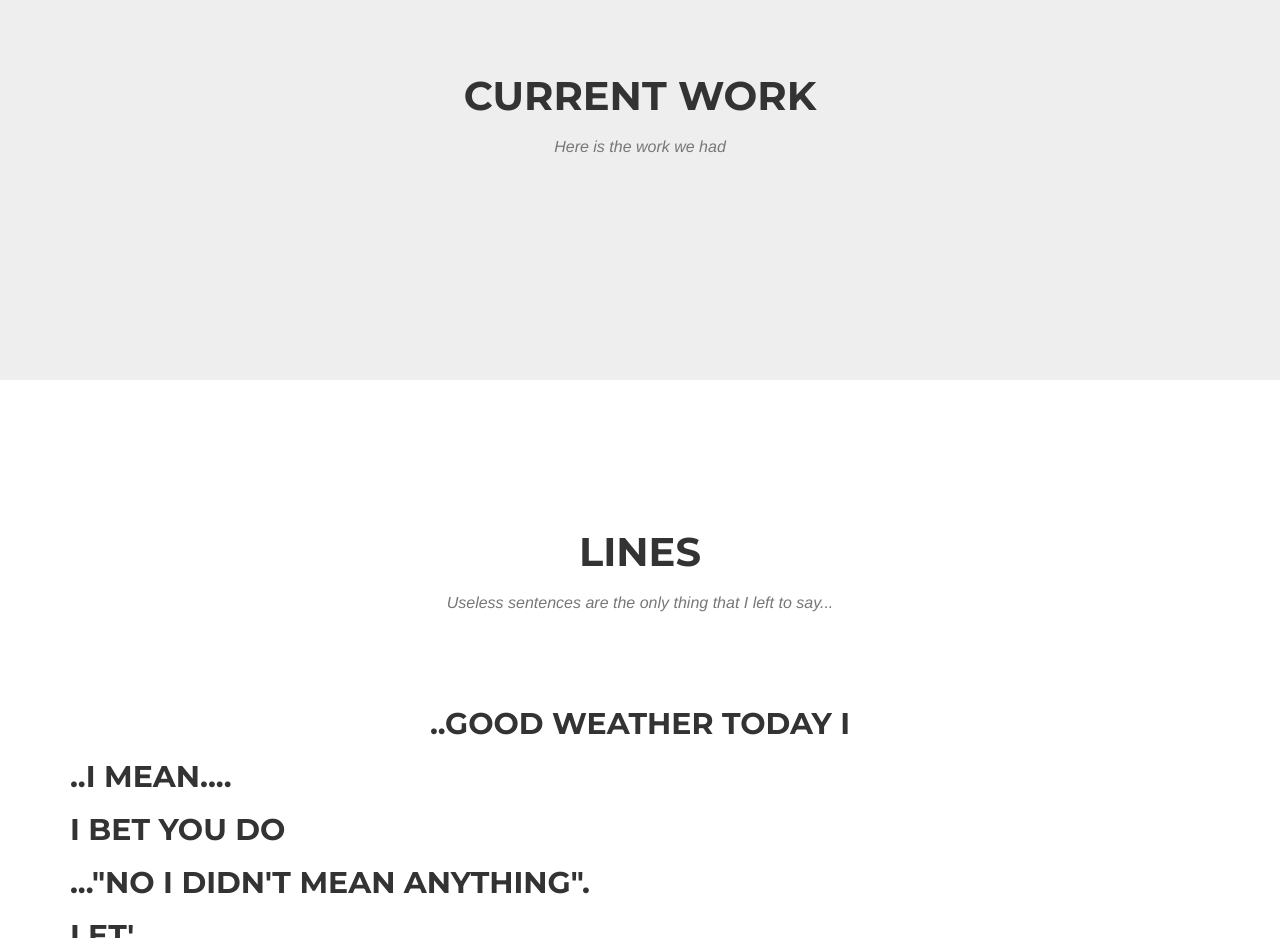
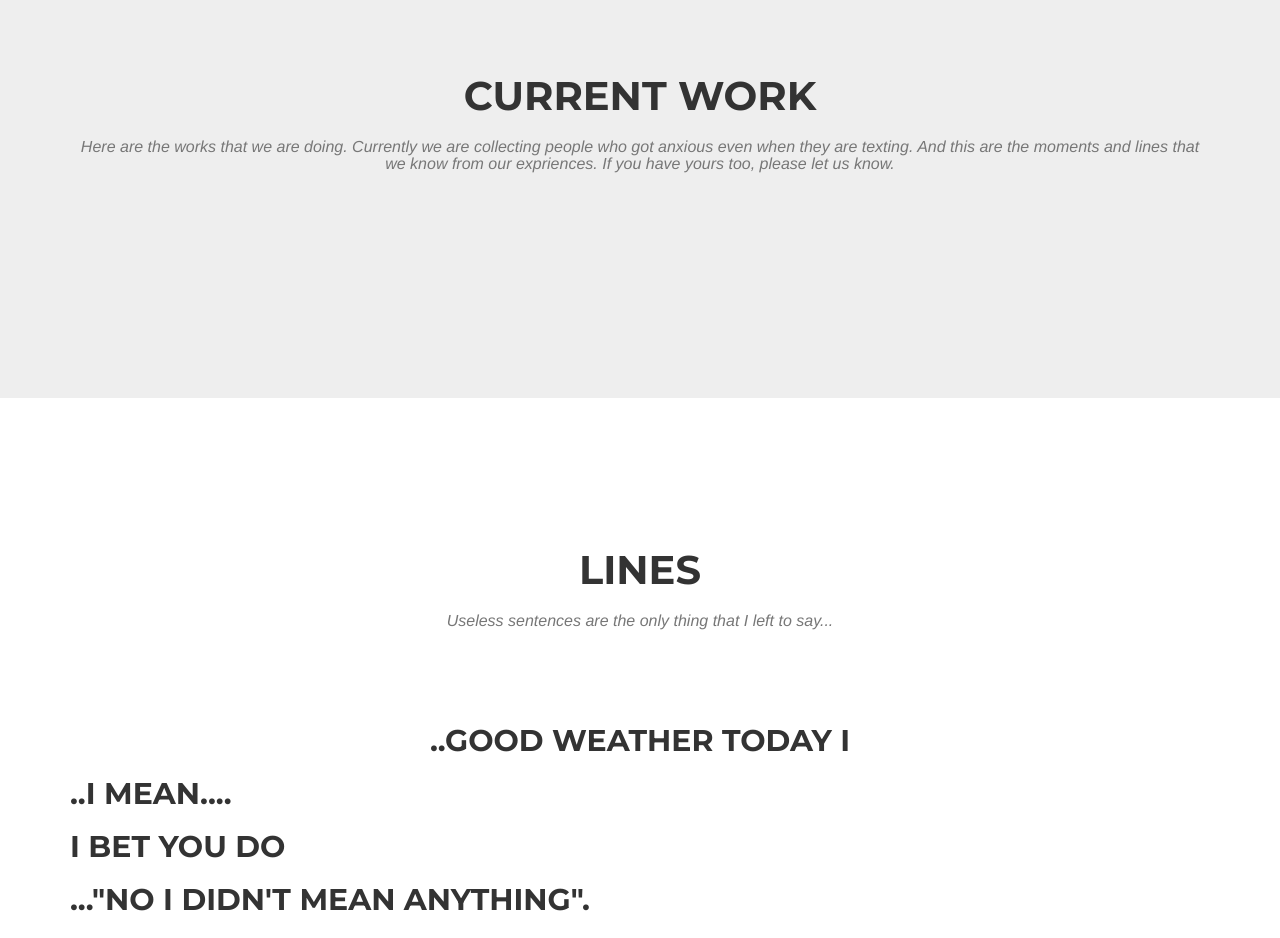
Before and after one commit to Kitchenby/dinnertime, a website: page index.html in a window 1280 px wide. Shown: the part 5820-6758 px from the top of the page. Drawn offline with nearby package versions, Linux system fonts and the light colour scheme; a web font is replaced by a local one.

Commit message:
Update index.html

```diff
--- a/index.html
+++ b/index.html
@@ -316,7 +316,7 @@ new p5();
             <div class="row">
                 <div class="col-lg-12 text-center">
                     <h2 class="section-heading">Current Work</h2>
-                    <h3 class="section-subheading text-muted">Here is the work we had</h3>
+                    <h3 class="section-subheading text-muted">Here are the works that we are doing. Currently we are collecting people who got anxious even when they are texting. And this are the moments and lines that we know from our expriences. If you have yours too, please let us know.</h3>
                 </div>
             </div>
 
```
